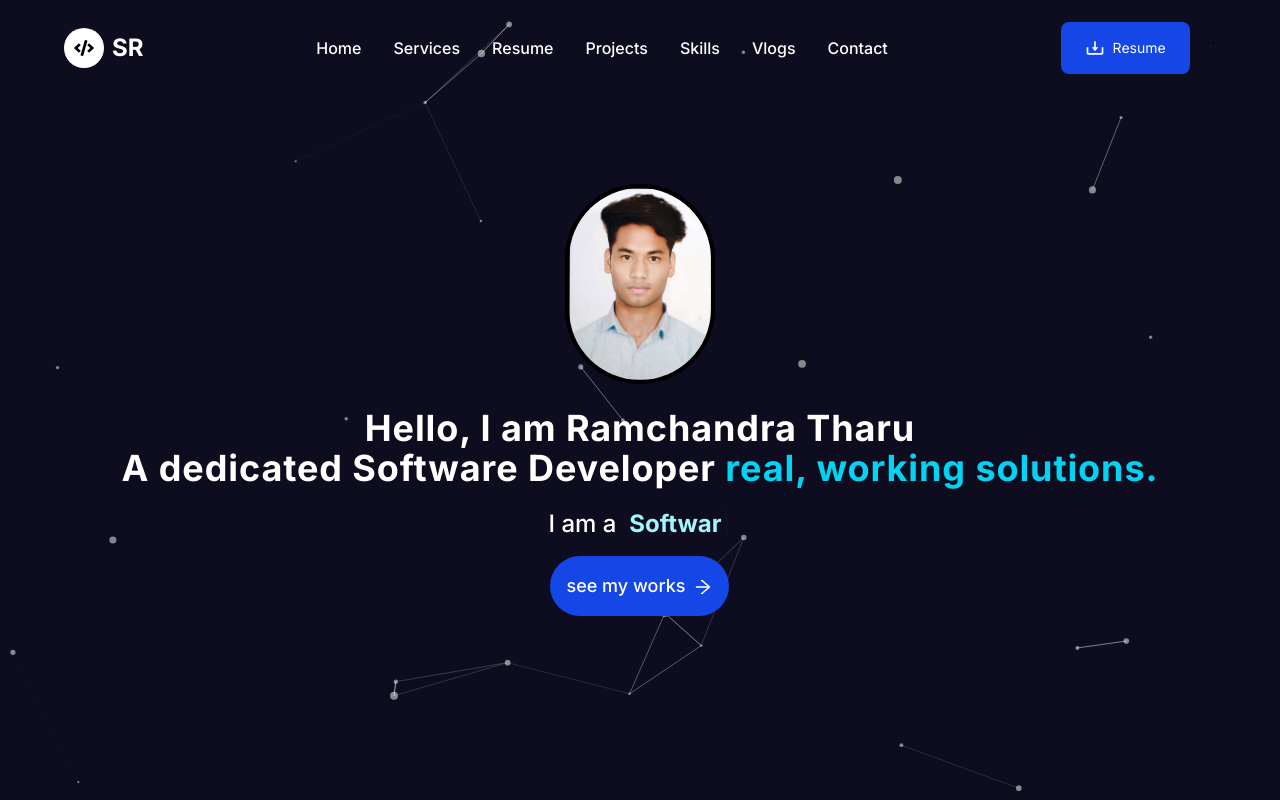
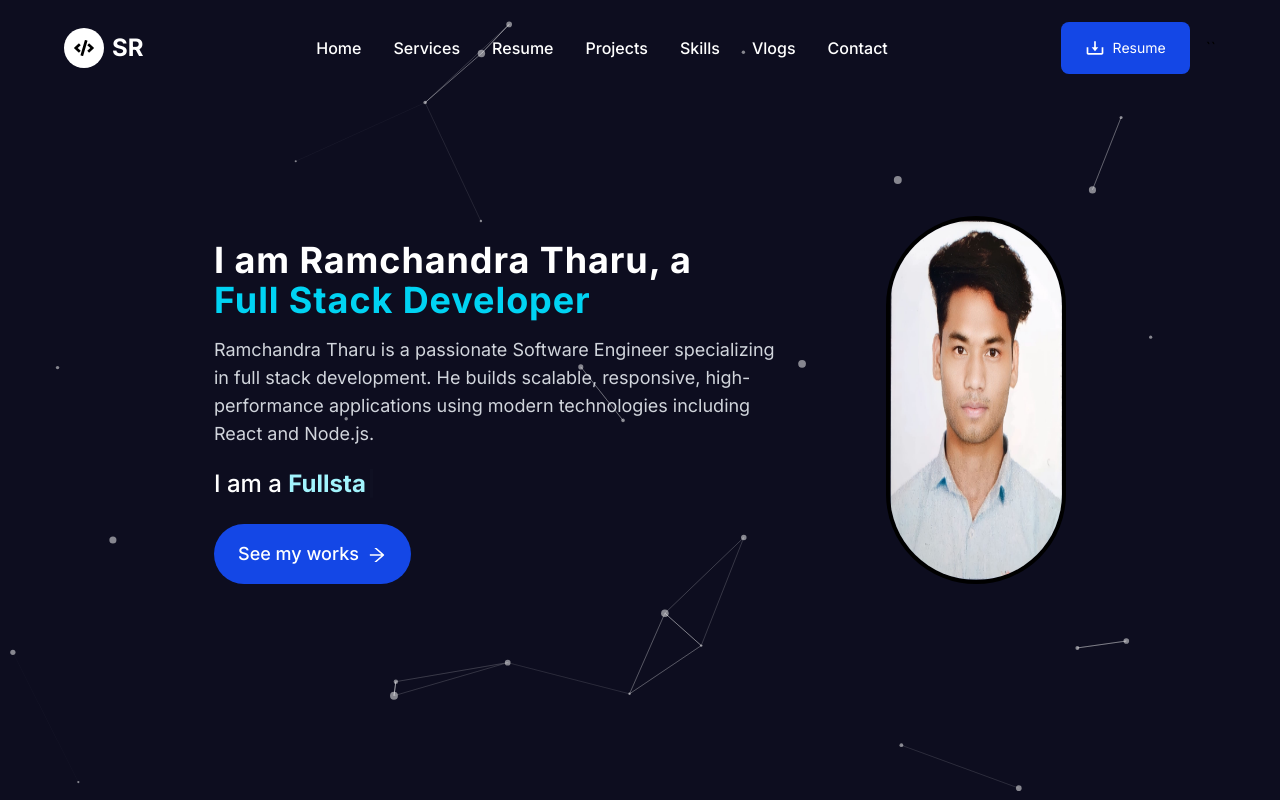
Before and after one commit to Ramchandra-Tharu/my-portfolio, a Next.js app: page / in a window 1280 px wide. Shown: the top 800 px of the page. Built offline with nearby package versions, Linux system fonts and the light colour scheme.

Commit message:
herosection is updated

```diff
--- a/components/Home/Contact/Contact.tsx
+++ b/components/Home/Contact/Contact.tsx
@@ -4,7 +4,7 @@ import { FaPhone, FaEnvelope, FaMapMarkerAlt, FaLinkedin, FaGithub, FaFacebook,
 const ContactSection = () => {
     return (
         <div className="pt-16 pb-16">
-            <div className="bg-[#0f172a] w-full rounded-lg  mb-16 pt-16  pb-16">
+            <div id='ContactSection' className=" w-full rounded-lg  mb-16 pt-16  pb-16">
                 <h2 className="text-white text-4xl font-bold ml-20 mb-8">Get in Touch</h2>
 
                 <div
--- a/components/Home/Hero.tsx
+++ b/components/Home/Hero.tsx
@@ -9,27 +9,51 @@ import ParticlesHero from './Navbar/ParticleBackground';
 
 export const HeroSection = () => {
     return (
-        <div id='HeroSection' className=' relative h-screen flex items-center justify-center overflow-hidden flex-col text-white'>
+        <div
+            id="Home"
+            className="relative h-screen mx-auto flex items-center justify-center overflow-hidden flex-col text-white"
+        >
             <ParticlesHero />
-            <div className='relative z-10 flex flex-col items-center'>
-                <Image
-                    src="/images/srphoto.jpg"
-                    alt="heroimage"
-                    width={150}
-                    height={150}
-                    className="rounded-full border-4 border-black"
+
+            <div className="relative z-10 max-w-7xl mx-auto px-4 md:px-6 flex flex-col-reverse md:flex-row items-between justify-between gap-10 md:gap-24">
+
+                {/* LEFT SIDE */}
+                <div className="flex flex-col items-left md:items-start text-center md:text-left">
+
+                    <h1
                         data-aos="fade-up"
-                />
-                <h1 data-aos="fade-up" data-aos-delay="100" className=' text-2xl sm:text-4xl mt-6 text-center font-bold tracking-wide'>Hello, I am Ramchandra Tharu <br />
-                    A dedicated Software Developer <span className='text-cyan-400'>real, working solutions.</span>
+                        className="text-2xl sm:text-4xl mt-6 font-bold tracking-wide"
+                    >
+                        I am Ramchandra Tharu, a <br />
+                        <span className="text-cyan-400">Full Stack Developer</span>
+                    </h1>
 
-                </h1>
-                <h2 data-aos="fade-up" data-aos-delay="200" className="mt-5 text-sm px-2 text-center sm:text-2xl font-medium flex items-center justify-center">
-                    I am a &nbsp;
+                    <p
+                        data-aos="fade-up"
+                        data-aos-delay="100"
+                        className="mt-4 text-sm sm:text-lg text-gray-300 max-w-xl"
+                    >
+                        Ramchandra Tharu is a passionate Software Engineer specializing in full
+                        stack development. He builds scalable, responsive, high-performance
+                        applications using modern technologies including React and Node.js.
+                    </p>
+
+                    <h2
+                        data-aos="fade-up"
+                        data-aos-delay="200"
+                        className="mt-5 text-sm sm:text-2xl font-medium flex items-center justify-center md:justify-start"
+                    >
+                        I am a&nbsp;
                         <span className="text-2xl text-cyan-200 font-bold">
                             <Typewriter
                                 options={{
-                                strings: ['Frontend Dev', 'Backend Dev', 'Software Dev'],
+                                    strings: [
+                                        "Backend Dev",
+                                        "Frontend Dev",
+                                        "Fullstack Dev",
+                                        "UI/UX Designer",
+                                        "Content Creator",
+                                    ],
                                     autoStart: true,
                                     loop: true,
                                     delay: 50,
@@ -38,18 +62,32 @@ export const HeroSection = () => {
                             />
                         </span>
                     </h2>
-                <button data-aos="fade-up" data-aos-delay="300" className='mt-4 bg-blue-700 rounded-full px-4 py-4  hover:bg-blue-900 transition-all duration-300 text-lg font-medium' data-aos="fade-up" data-aos-delay="400">
-                    <span>see my works</span>
+
+                    <button
+                        data-aos="fade-up"
+                        data-aos-delay="400"
+                        className="mt-6 bg-blue-700 rounded-full px-6 py-4 hover:bg-blue-900 transition-all duration-300 text-lg font-medium"
+                    >
+                        <span>See my works</span>
                         <AiOutlineArrowRight className="w-5 h-5 ml-2 inline-block" />
+                    </button>
+                </div>
 
-                </button>
+                {/* RIGHT SIDE IMAGE */}
+                <Image
+                    src="/images/srphoto.jpg"
+                    alt="heroimage"
+                    width={180}
+                    height={180}
+                    className="rounded-full border-4 border-black"
+                    data-aos="fade-up"
+                />
+            </div>
         </div>
 
 
 
 
-
-        </div>
     )
 
 }
--- a/components/Home/Home.tsx
+++ b/components/Home/Home.tsx
@@ -25,7 +25,7 @@ const Home = () => {
     initAOS();
   }, []);
   return (
-    <div id='Home' className="overflow-hidden">
+    <div className="overflow-hidden">
       <HeroSection />
       <ServicesSection />
       <ResumeSection />
--- a/components/Home/Resume/Resume.tsx
+++ b/components/Home/Resume/Resume.tsx
@@ -4,7 +4,7 @@ import { FaCodepen, FaDatabase, FaReact } from 'react-icons/fa';
 
 const ResumeSection = () => {
   return (
-    <div className="pt-20 pb-20 ">
+    <div id='ResumeSection' className="pt-20 pb-20 ">
       <div className="w-full max-w-[1600px] mx-auto grid grid-flow-col auto-cols-[350px] gap-10 text-white overflow-x-auto py-10 justify-center">
 
         {/* Work Section */}
--- a/components/Home/Service/Services.tsx
+++ b/components/Home/Service/Services.tsx
@@ -5,7 +5,7 @@ const ServicesSection = () => {
 
     return (
         <div className='pt-16 pb-16'>
-            <div className='text-white font-bold text-2xl md:text-4xl text-center'>
+            <div id='ServicesSection' className='text-white font-bold text-2xl md:text-4xl text-center'>
                 Quality services for your needs. <br />
                 Fast, clean and reliable work.
             </div>
--- a/components/Home/Skill/Skill.tsx
+++ b/components/Home/Skill/Skill.tsx
@@ -57,7 +57,7 @@ const SkillSection = () => {
       <h1 className='text-white text-bold text-center text-2xl sm:text-4xl xl:text-5xl font-bold'>
         My <span className='text-cyan-200'> Skills</span>
       </h1>
-      <div className='justify-center mt-16  gap-6 flex flex-wrap'>
+      <div id='SkillsSection' className='justify-center mt-16  gap-6 flex flex-wrap'>
         {
           skills.map((skill, i) => {
             return (
--- a/components/Home/Vlog/Vlog.tsx
+++ b/components/Home/Vlog/Vlog.tsx
@@ -4,7 +4,7 @@ import VlogCard from './VlogCard';
 const VlogSection = () => {
   return (
     <div className='pb-16 pt-16'>
-      <h1 className='text-center text-4xl font-bold text-white'>
+      <h1 id='VlogSection' className='text-center text-4xl font-bold text-white'>
         My latest
         <span className='text-cyan-200'> Blogs</span>
       </h1>
```
Lines whose indentation alone changed are shown as unchanged.
